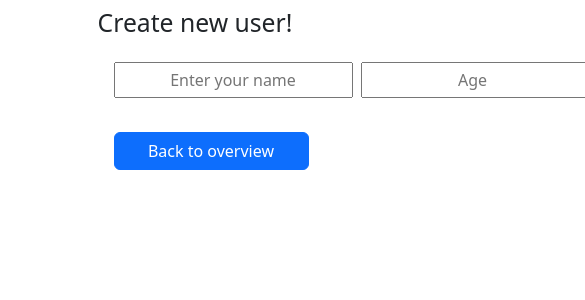
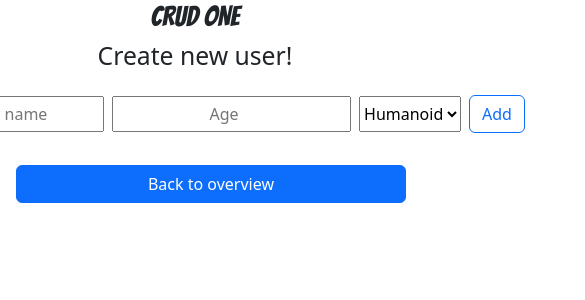
Before and after one commit to swhipz/butikk, a React (Create React App) app in the folder crud_one/crud_one/: page /create in a window 390 px wide. Shown: the top 300 px of the page, 585 px wide, since content can reach past the window. Built offline with nearby package versions, Linux system fonts and the light colour scheme.

Commit message:
idk what I'm doing

```diff
--- a/crud_one/crud_one/package.json
+++ b/crud_one/crud_one/package.json
@@ -36,5 +36,6 @@
       "last 1 firefox version",
       "last 1 safari version"
     ]
-  }
+  },
+  "packageManager": "yarn@1.22.22+sha512.a6b2f7906b721bba3d67d4aff083df04dad64c399707841b7acf00f6b133b7ac24255f2652fa22ae3534329dc6180534e98d17432037ff6fd140556e2bb3137e"
 }
--- a/crud_one/crud_one/src/App.css
+++ b/crud_one/crud_one/src/App.css
@@ -1,5 +1,13 @@
+@import url('https://fonts.googleapis.com/css2?family=Bangers&display=swap');
+
+
 .App {
   text-align: center;
+
+}
+h1{
+  font-family: 'Bangers';
+  font-size: 10rem;
 }
 
 .App-logo {
@@ -10,6 +18,16 @@
 @media (prefers-reduced-motion: no-preference) {
   .App-logo {
     animation: App-logo-spin infinite 20s linear;
+  }
+}
+.content-display{
+  width: 48vw;
+
+}
+@media screen and (max-width: 790px){
+  .content-display{
+    max-width: 100vw;
+    min-width: 100vw;
   }
 }
 
--- a/crud_one/crud_one/src/App.js
+++ b/crud_one/crud_one/src/App.js
@@ -15,10 +15,10 @@ import Home from "./components/Home";
 function App() {
   return (
     <div className="App">
-      <h1></h1>
+      <h1>CRUD ONE</h1>
 
       <div className="crud-output-wrapper" style={{display:"flex", alignItems:"center", justifyContent:"center"}}>
-        <div className="content-display" style={{display:"flex", flexDirection:"column", width: "50vw"}}>
+        <div className="content-display" style={{display:"flex", flexDirection:"column"}}>
           <Router>
             <Routes>
               <Route path="/" element={<Home />} />
--- a/crud_one/crud_one/src/components/Create.js
+++ b/crud_one/crud_one/src/components/Create.js
@@ -1,15 +1,38 @@
-import {Link} from "react-router-dom";
-import {Button} from "react-bootstrap";
+import React, {useState} from "react";
+import {Link, useNavigate} from "react-router-dom";
+import {Form, Button} from "react-bootstrap";
+import array from "./array";
+import {v4 as uuid} from "uuid";
+
+
+
 const Create = () => {
+
+  const [name, setName] = useState("");
+  const [age, setAge] = useState("");
+
+  const history = useNavigate();
+
+  const handleClickSubmitEvent = (e) => { //e stands for event, which we will call in the onClick
+
+    e.preventDefault(); //prevents reloading as a default
+
+    const ids = uuid(); //idk what this does
+
+
+
+  }
+
+
 
     return(
 <>
         <div className="crud-wrapper" style={{display: "flex", flexDirection:"column"}}>
             <h2>Create new user!</h2>
-        <div className="crud-input-wrapper" style={{width:"100%", height:"100%", padding:"1rem", display:"flex", gap:".5rem"}}>
+        <div className="crud-input-wrapper" style={{width:"100%", height:"100%", padding:"1rem", display:"flex", gap:".5rem", alignItems:"center", justifyContent:"center"}}>
         <input type="text" name="nameInput" id="nameInput" placeholder='Enter your name' style={{textAlign:"center", margin:"0", height: "2.25rem"}}/>
 
-        <input type="number" name="ageInput" id="ageInput" placeholder='Age' style={{textAlign:"center",  height: "2.25rem"}}/>
+        <input type="number" name="ageInput" id="ageInput" placeholder='Age' style={{textAlign:"center",  height: "2.25rem"}} />
         <select name="typeInput" id="typeInput" placeholder="Type" style={{ height: "2.25rem"}}>
           <option value="Humanoid">Humanoid</option>
           <option value="Kanine">Kanine</option>
--- a/crud_one/crud_one/src/components/Home.js
+++ b/crud_one/crud_one/src/components/Home.js
@@ -4,7 +4,7 @@ import "bootstrap/dist/css/bootstrap.min.css";
 import array from "./array";
 import { Link, useNavigate } from "react-router-dom";
 
-const emptyArray = [];
+
 
 const Home = () => {
 
```
